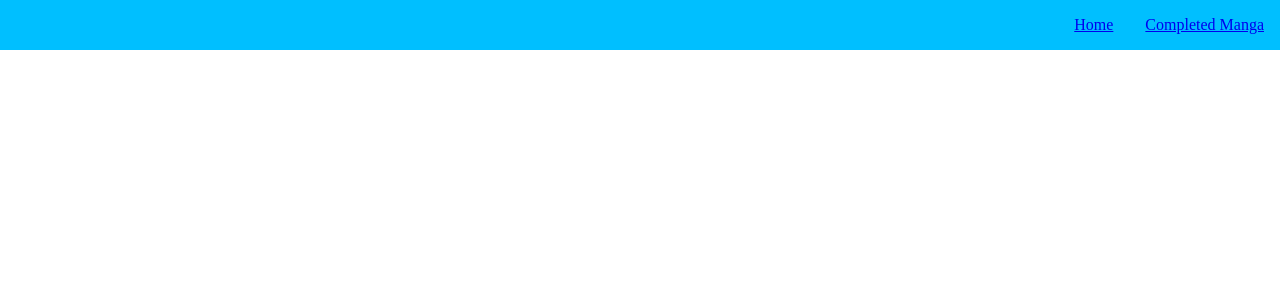
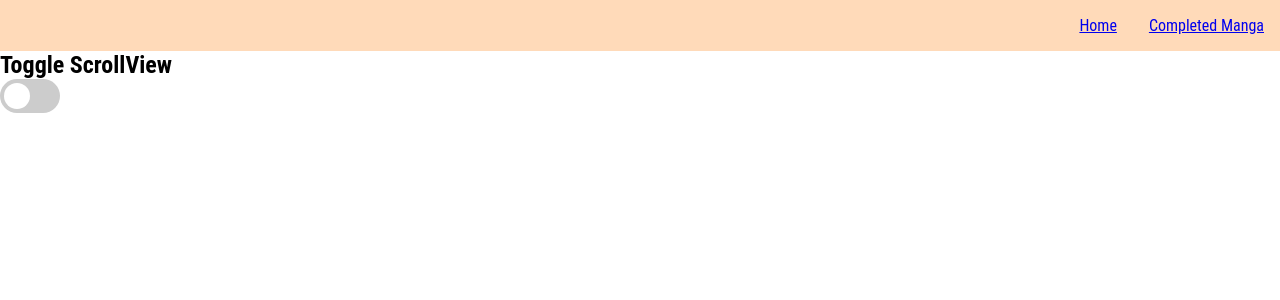
Before and after one commit to JeffreyHuangToronto/MangaCloudWeb, a Flask app: template templates/MangaReader.html in a window 1280 px wide. Shown: the top 300 px of the page. Run offline with Flask 2, Linux system fonts and the light colour scheme; the template is opened without the code that fills it: most values are stand-ins (such as "Sample title", 1, 10 or a date in 2020).

Commit message:
Added a switch to toggle scroll view and single page view.
Co-authored-by: Richard Huang <richardh.huang@mail.utoronto.ca>

```diff
--- a/app.py
+++ b/app.py
@@ -53,9 +53,7 @@ app.secret_key = 'admin'
 def completed_manga():
     url = "https://mangacloud.azurewebsites.net/api/manga/getcompletedlist?source=MangaKakalot&page=1"
     payload = {}
-    headers = {
-        'Cookie': 'ARRAffinity=245d3a60ee797bb0440fcba44d0786977f5b4ea366bcd459b9be1921a3a8ea5e; ARRAffinitySameSite=245d3a60ee797bb0440fcba44d0786977f5b4ea366bcd459b9be1921a3a8ea5e'
-    }
+    headers = {}
     response = requests.request("GET", url, headers=headers, data=payload)
     return render_template('CompletedManga.html', completed_manga=json.loads(response.text))
 
@@ -108,9 +106,7 @@ def internal_error(error):
 def root():
     url = "https://mangacloud.azurewebsites.net/api/manga/getcompletedlist?source=MangaKakalot&page=1"
     payload = {}
-    headers = {
-        'Cookie': 'ARRAffinity=245d3a60ee797bb0440fcba44d0786977f5b4ea366bcd459b9be1921a3a8ea5e; ARRAffinitySameSite=245d3a60ee797bb0440fcba44d0786977f5b4ea366bcd459b9be1921a3a8ea5e'
-    }
+    headers = {}
     response = requests.request("GET", url, headers=headers, data=payload)
     # print(json.loads(response.text)[0])
     return render_template('index.html')
@@ -122,4 +118,4 @@ def root():
 
 # run the app when app.py is run
 if __name__ == '__main__':
-    app.run()
+    app.run(port=5000)
--- a/static/index.css
+++ b/static/index.css
@@ -9,6 +9,10 @@ body {
     flex-flow: column wrap;
     /* justify-items: center;
     justify-content: center; */
+    /* padding-right: 15px;
+    padding-left: 15px;
+    margin-right: auto;
+    margin-left: auto; */
 }
 
 .navigation {
@@ -17,7 +21,7 @@ body {
     justify-content: flex-end;
     list-style: none;
     margin: 0;
-    background: deepskyblue;
+    background: peachpuff;
 }
 
 .navigation a {
@@ -26,36 +30,70 @@ body {
 }
 
 .manga {
-    background-color: aliceblue;
-    margin: 5px;
+    /* background-color: burlywood; */
     padding: 4px;
-    width: 200px;
-    max-width: 300px;
-    height: 280;
+    width: auto;
+    height: auto;
+    display: block;
+    height: 100%;
+    width: 100%;
+}
+
+.manga img {
+    position: relative;
+    float: left;
+    width: 100%;
+    height: 17em;
+    background-position: 50% 50%;
+    background-repeat: no-repeat;
+    background-size: cover;
+}
+.manga img:hover {
+    transform: scale(1.1);
+    transition: all 0.5s ease;
+    transition-property: all;
+    transition-duration: 0.5s;
+    transition-timing-function: ease;
+    transition-delay: 0s;
+    object-fit: cover;
 }
 
 #manga-container {
     display: grid;
-    gap: 1fr;
-    grid-template-columns: repeat(auto-fit, minmax(200px, 1fr));
-    /* flex-flow: row wrap; */
-    /* justify-self: center; */
-    /* justify-content: center; */
-    /* justify-content: center; */
-    /* width: auto; */
+    gap: 0.2em;
+    grid-template-columns: repeat(auto-fill, minmax(200px, 225px));
+    align-items: flex-start;
+    justify-content: center;
+}
+
+h1,
+h2,
+h3,
+h4,
+h5,
+h6,
+a {
+    font-family: "Roboto Condensed", sans-serif;
+    margin: 0;
+}
+
+h6 {
+    /* font-size: 12px */
+    font-size: 1.3em;
 }
 
 .title {
-    white-space: nowrap;
+    /* white-space: nowrap;
     overflow: hidden;
     text-overflow: ellipsis;
     font-family: Verdana, Geneva, Tahoma, sans-serif;
     font-size: 1em;
-    margin: 0;
-}
+    margin: 0; */
 
-.manga:hover {
-    opacity: 50%;
+    width: 100%;
+    white-space: nowrap;
+    overflow: hidden;
+    text-overflow: ellipsis;
 }
 
 #manga-info {
@@ -68,11 +106,84 @@ body {
 
 #manga-pages {
     display: flex;
-    flex-direction: column;
+    flex-flow: column;
     align-items: center;
 }
 
 #manga-pages img {
-    width: fit-content;
-    height: fit-content;
+    width: min-content;
+    height: min-content;
+    max-width: 100%;
+    max-height: 100%;
 }
+
+#scroll-view {
+    display: flex;
+    flex-flow: column;
+    align-items: center;
+}
+
+/* ------------------------------------------------- */
+
+/* The switch - the box around the slider */
+.switch {
+    position: relative;
+    display: inline-block;
+    width: 60px;
+    height: 34px;
+}
+
+/* Hide default HTML checkbox */
+.switch input {
+    opacity: 0;
+    width: 0;
+    height: 0;
+}
+
+/* The slider */
+.slider {
+    position: absolute;
+    cursor: pointer;
+    top: 0;
+    left: 0;
+    right: 0;
+    bottom: 0;
+    background-color: #ccc;
+    -webkit-transition: 0.4s;
+    transition: 0.4s;
+}
+
+.slider:before {
+    position: absolute;
+    content: "";
+    height: 26px;
+    width: 26px;
+    left: 4px;
+    bottom: 4px;
+    background-color: white;
+    -webkit-transition: 0.4s;
+    transition: 0.4s;
+}
+
+input:checked + .slider {
+    background-color: #2196f3;
+}
+
+input:focus + .slider {
+    box-shadow: 0 0 1px #2196f3;
+}
+
+input:checked + .slider:before {
+    -webkit-transform: translateX(26px);
+    -ms-transform: translateX(26px);
+    transform: translateX(26px);
+}
+
+/* Rounded sliders */
+.slider.round {
+    border-radius: 34px;
+}
+
+.slider.round:before {
+    border-radius: 50%;
+}
--- a/static/script.js
+++ b/static/script.js
@@ -7,11 +7,11 @@ function createManga(completed_manga) {
     for (manga in c_manga) {
         var img = document.createElement("img");
         var div = document.createElement("div");
-        var title = document.createElement("h2");
+        var title = document.createElement("a");
 
         img.src = `https://mangakakalot.tv/mangaimage/${c_manga[manga]._id}.jpg`;
-        img.width = 200;
-        img.height = 300;
+        // img.width = 200;
+        // img.height = 300;
 
         title.innerHTML = c_manga[manga].manga_title;
         title.className = "title";
@@ -19,9 +19,9 @@ function createManga(completed_manga) {
         div.className = "manga";
 
         img.id = manga;
-        title.id = manga;
+        title.href = `/manga/${c_manga[manga]._id}`;
         div.id = manga;
-        div.onclick = (elem) => {
+        img.onclick = (elem) => {
             location.href = `/manga/${c_manga[elem.target.id]._id}`;
         };
         div.appendChild(img);
@@ -42,8 +42,6 @@ function mangaPage(manga) {
     let ul = document.createElement("ul");
 
     img.src = `https://mangakakalot.tv/mangaimage/${manga._id}.jpg`;
-    img.width = 200;
-    img.height = 300;
 
     title.innerHTML = manga.manga_title;
     title.className = "title";
@@ -62,15 +60,6 @@ function mangaPage(manga) {
         ul.appendChild(li);
     }
 
-    // <h1>{{manga.manga_title}}</h1>
-    //     <p>{{manga.summary}}</p>
-    //     <ul>
-    //         <h3>Chapters</h3>
-    //         {% for chapter in manga.chapters %}
-    //         <li><a href="" >{{chapter}}</a></li>
-    //         {% endfor %}
-    //     </ul>
-
     img.id = manga._id;
     title.id = manga._id;
     div.id = manga._id;
@@ -82,14 +71,46 @@ function mangaPage(manga) {
     container.appendChild(div);
 }
 
+let p = 0;
 function displayMangaPages(manga) {
+    p = 0;
     manga = JSON.parse(manga);
     console.log(manga.manga_pages);
-    let container = document.getElementById("manga-pages");
+    // let container = document.getElementById("manga-pages");
+    let container = document.getElementById("container");
+    let img = document.getElementById("single-page");
+    let scrollviewdiv = document.createElement("div");
+    scrollviewdiv.id = "scroll-view";
 
+    // let pageCounter = document.createElement("p");
+    container.appendChild(scrollviewdiv);
+
+    // Scroll View
     for (page_url in manga.manga_pages) {
         let img = document.createElement("img");
         img.src = manga.manga_pages[page_url];
-        container.appendChild(img);
+        scrollviewdiv.appendChild(img);
     }
+
+    // Single View
+    img.src = manga.manga_pages[0];
+    img.onclick = () => {
+        console.log("click");
+        p++;
+        document.getElementById("single-page").src = manga.manga_pages[p];
+    };
+    img.hidden = false;
+    scrollviewdiv.hidden = true;
 }
+
+function toggle() {
+    let singleView = document.getElementById("single-page");
+    let scrollView = document.getElementById("scroll-view");
+
+    singleView.hidden = !singleView.hidden;
+    scrollView.hidden = !scrollView.hidden;
+    console.log(singleView.hidden, scrollView.hidden);
+}
+// function toggleView(){
+//     let button =
+// }
--- a/templates/MangaReader.html
+++ b/templates/MangaReader.html
@@ -8,12 +8,21 @@
     <link rel="stylesheet" type="text/css" href="/static/index.css">
 </head>
 <body onload="displayMangaPages(JSON.stringify({{manga}}))">
-    <div class="container">
+    <div class="container" id="container">
         <ul class="navigation">
             <li><a href="/">Home</a></li>
             <li><a href="/CompletedManga">Completed Manga</a></li>
         </ul>
-        <div id="manga-pages"></div>
+        <!-- Rounded switch -->
+        <h2>Toggle ScrollView</h2>
+        <label class="switch">
+            <input type="checkbox" onclick="toggle()">
+            <span class="slider round"></span>
+        </label>
+
+        <div id="manga-pages">
+            <img id="single-page"></img>
+        </div>
     </div>
     <script src="/js/script.js" defer></script>
 </body>
```
